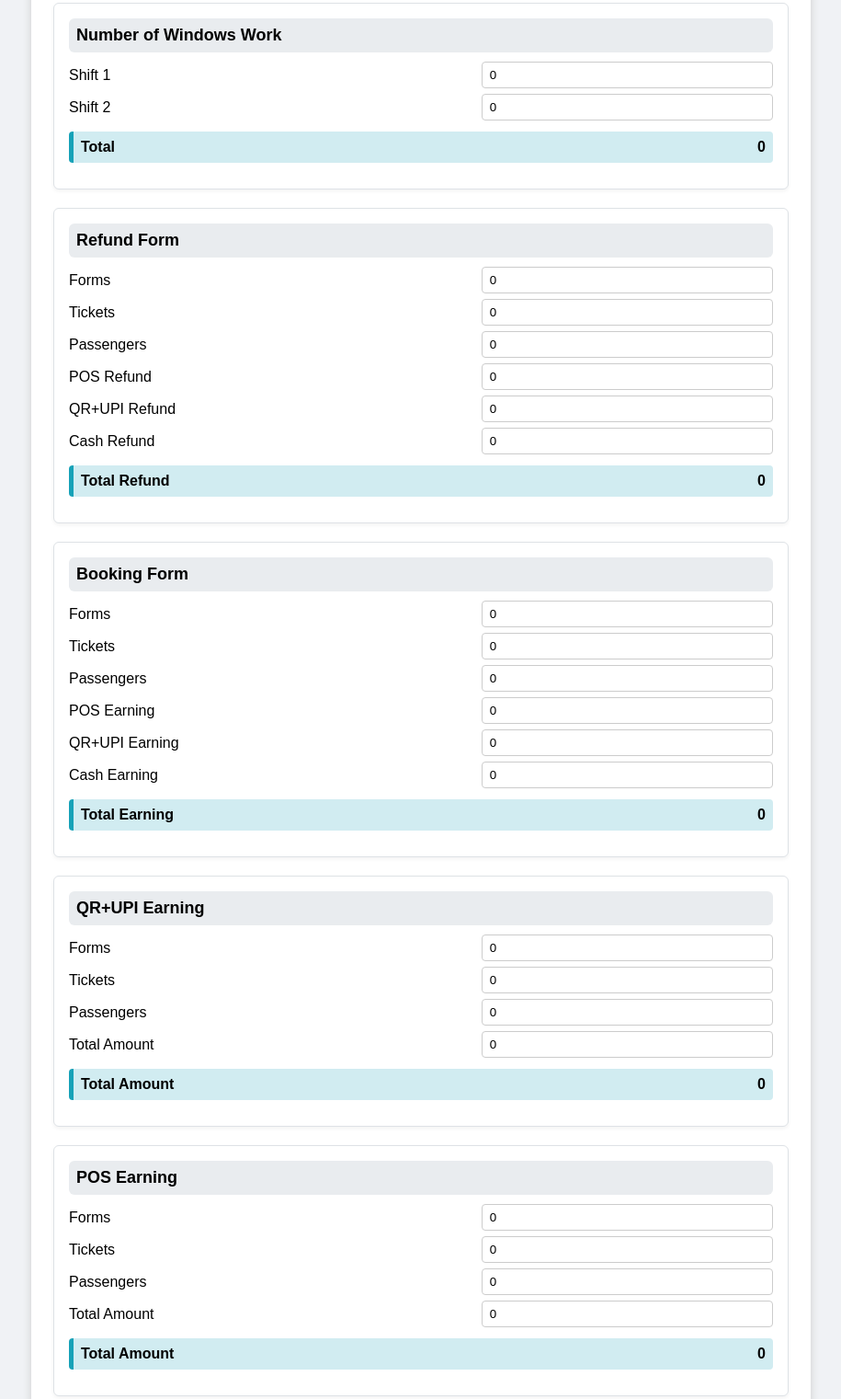
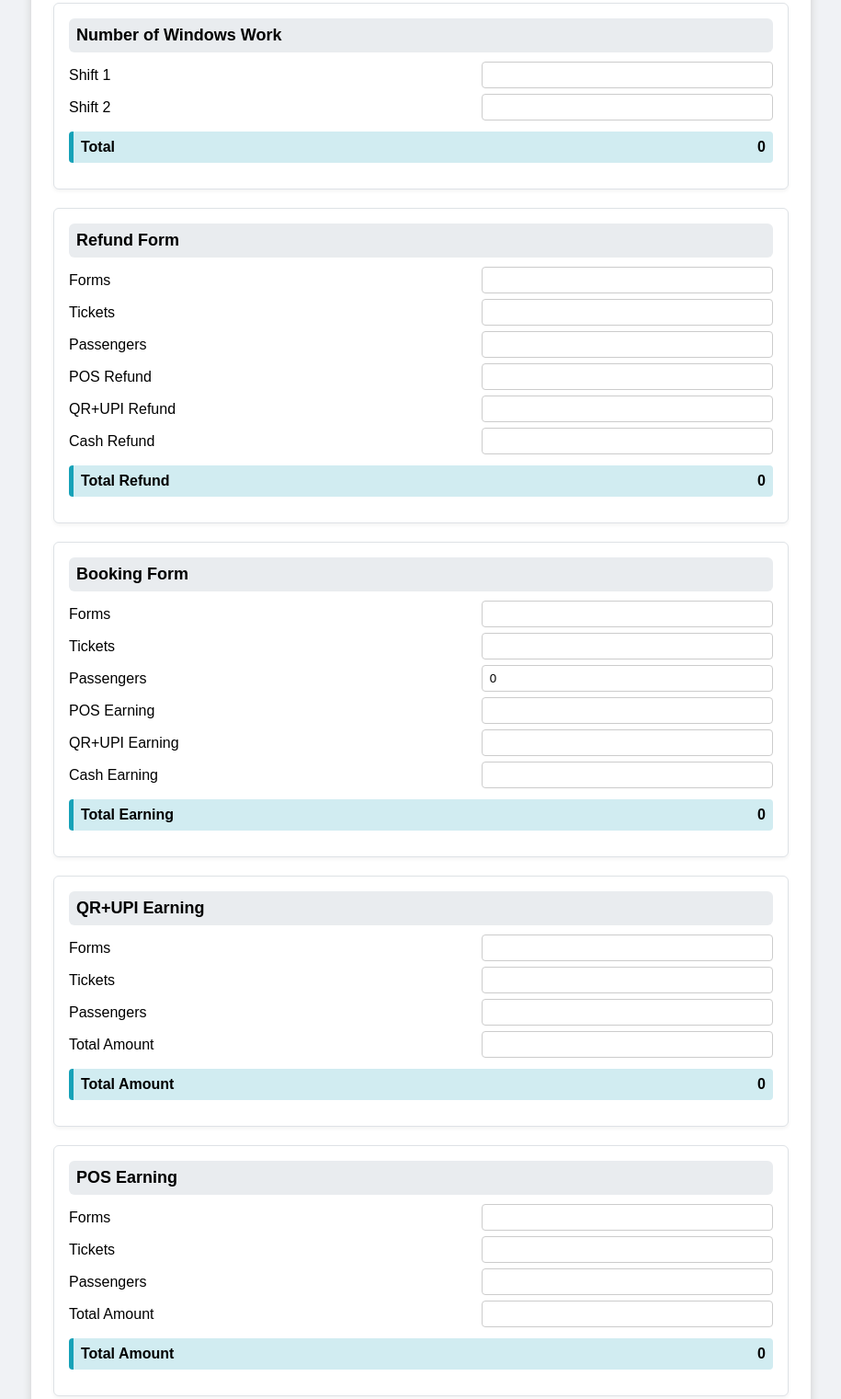
Before and after one commit to Mithil-Bhatt/Report-Generator, a plain HTML site: page index.html in a window 1280 px wide. Shown: the part 115-1636 px from the top of the page at 92% size, without its empty margins (182-1097 px from the left). Drawn offline with nearby package versions, Linux system fonts and the light colour scheme.

Commit message:
Update index.html

```diff
--- a/index.html
+++ b/index.html
@@ -11,6 +11,7 @@
     background: #f0f2f5;
   }
   #form-container {
+    position: relative;
     background: white;
     padding: 24px;
     border-radius: 10px;
@@ -98,6 +99,9 @@
 <body>
 
 <div id="form-container">
+ <a href="Digital_Transaction.html"  style="position: absolute; top: 24px; right: 24px; text-decoration: none; color: #007bff; font-weight: bold;">
+    Digital Transaction Report
+  </a>
   <div style="text-align:center;">
     <h1>Daily Transaction Report</h1>
     <p id="reportDate"></p>
@@ -105,48 +109,48 @@
 
   <div class="section">
     <h2>Number of Windows Work</h2>
-    <div class="form-row"><label for="shift1">Shift 1</label><input type="number" id="shift1" value="0" min="0" /></div>
-    <div class="form-row"><label for="shift2">Shift 2</label><input type="number" id="shift2" value="0" min="0" /></div>
+    <div class="form-row"><label for="shift1">Shift 1</label><input type="number" id="shift1" min="0" /></div>
+    <div class="form-row"><label for="shift2">Shift 2</label><input type="number" id="shift2"  min="0" /></div>
     <div class="total-row"><div>Total</div><div id="totalWindowsWork">0</div></div>
   </div>
 
   <div class="section">
     <h2>Refund Form</h2>
-    <div class="form-row"><label for="refundForms">Forms</label><input type="number" id="refundForms" value="0" min="0" /></div>
-    <div class="form-row"><label for="refundTickets">Tickets</label><input type="number" id="refundTickets" value="0" min="0" /></div>
-    <div class="form-row"><label for="refundPassengers">Passengers</label><input type="number" id="refundPassengers" value="0" min="0" /></div>
-    <div class="form-row"><label for="posRefund">POS Refund</label><input type="number" id="posRefund" value="0" min="0" /></div>
-    <div class="form-row"><label for="qrUpiRefund">QR+UPI Refund</label><input type="number" id="qrUpiRefund" value="0" min="0" /></div>
-    <div class="form-row"><label for="cashRefund">Cash Refund</label><input type="number" id="cashRefund" value="0" min="0" /></div>
+    <div class="form-row"><label for="refundForms">Forms</label><input type="number" id="refundForms"  min="0" /></div>
+    <div class="form-row"><label for="refundTickets">Tickets</label><input type="number" id="refundTickets" min="0" /></div>
+    <div class="form-row"><label for="refundPassengers">Passengers</label><input type="number" id="refundPassengers"  min="0" /></div>
+    <div class="form-row"><label for="posRefund">POS Refund</label><input type="number" id="posRefund"  min="0" /></div>
+    <div class="form-row"><label for="qrUpiRefund">QR+UPI Refund</label><input type="number" id="qrUpiRefund"  min="0" /></div>
+    <div class="form-row"><label for="cashRefund">Cash Refund</label><input type="number" id="cashRefund"  min="0" /></div>
     <div class="total-row"><div>Total Refund</div><div id="totalRefund">0</div></div>
   </div>
 
   <div class="section">
     <h2>Booking Form</h2>
-    <div class="form-row"><label for="bookingForms">Forms</label><input type="number" id="bookingForms" value="0" min="0" /></div>
-    <div class="form-row"><label for="bookingTickets">Tickets</label><input type="number" id="bookingTickets" value="0" min="0" /></div>
+    <div class="form-row"><label for="bookingForms">Forms</label><input type="number" id="bookingForms" min="0" /></div>
+    <div class="form-row"><label for="bookingTickets">Tickets</label><input type="number" id="bookingTickets"  min="0" /></div>
     <div class="form-row"><label for="bookingPassengers">Passengers</label><input type="number" id="bookingPassengers" value="0" min="0" /></div>
-    <div class="form-row"><label for="posEarning">POS Earning</label><input type="number" id="posEarning" value="0" min="0" /></div>
-    <div class="form-row"><label for="qrUpiEarning">QR+UPI Earning</label><input type="number" id="qrUpiEarning" value="0" min="0" /></div>
-    <div class="form-row"><label for="cashEarning">Cash Earning</label><input type="number" id="cashEarning" value="0" min="0" /></div>
+    <div class="form-row"><label for="posEarning">POS Earning</label><input type="number" id="posEarning"  min="0" /></div>
+    <div class="form-row"><label for="qrUpiEarning">QR+UPI Earning</label><input type="number" id="qrUpiEarning"  min="0" /></div>
+    <div class="form-row"><label for="cashEarning">Cash Earning</label><input type="number" id="cashEarning"  min="0" /></div>
     <div class="total-row"><div>Total Earning</div><div id="totalBookingEarning">0</div></div>
   </div>
 
   <div class="section">
     <h2>QR+UPI Earning</h2>
-    <div class="form-row"><label for="qrForms">Forms</label><input type="number" id="qrForms" value="0" min="0" /></div>
-    <div class="form-row"><label for="qrTickets">Tickets</label><input type="number" id="qrTickets" value="0" min="0" /></div>
-    <div class="form-row"><label for="qrPassengers">Passengers</label><input type="number" id="qrPassengers" value="0" min="0" /></div>
-    <div class="form-row"><label for="qrTotalAmount">Total Amount</label><input type="number" id="qrTotalAmount" value="0" min="0" /></div>
+    <div class="form-row"><label for="qrForms">Forms</label><input type="number" id="qrForms"  min="0" /></div>
+    <div class="form-row"><label for="qrTickets">Tickets</label><input type="number" id="qrTickets"  min="0" /></div>
+    <div class="form-row"><label for="qrPassengers">Passengers</label><input type="number" id="qrPassengers"  min="0" /></div>
+    <div class="form-row"><label for="qrTotalAmount">Total Amount</label><input type="number" id="qrTotalAmount"  min="0" /></div>
     <div class="total-row"><div>Total Amount</div><div id="totalQREarning">0</div></div>
   </div>
 
   <div class="section">
     <h2>POS Earning</h2>
-    <div class="form-row"><label for="posForms">Forms</label><input type="number" id="posForms" value="0" min="0" /></div>
-    <div class="form-row"><label for="posTickets">Tickets</label><input type="number" id="posTickets" value="0" min="0" /></div>
-    <div class="form-row"><label for="posPassengers">Passengers</label><input type="number" id="posPassengers" value="0" min="0" /></div>
-    <div class="form-row"><label for="posTotalAmount">Total Amount</label><input type="number" id="posTotalAmount" value="0" min="0" /></div>
+    <div class="form-row"><label for="posForms">Forms</label><input type="number" id="posForms"  min="0" /></div>
+    <div class="form-row"><label for="posTickets">Tickets</label><input type="number" id="posTickets"  min="0" /></div>
+    <div class="form-row"><label for="posPassengers">Passengers</label><input type="number" id="posPassengers"  min="0" /></div>
+    <div class="form-row"><label for="posTotalAmount">Total Amount</label><input type="number" id="posTotalAmount"  min="0" /></div>
     <div class="total-row"><div>Total Amount</div><div id="totalPOSEarning">0</div></div>
   </div>
 
```
